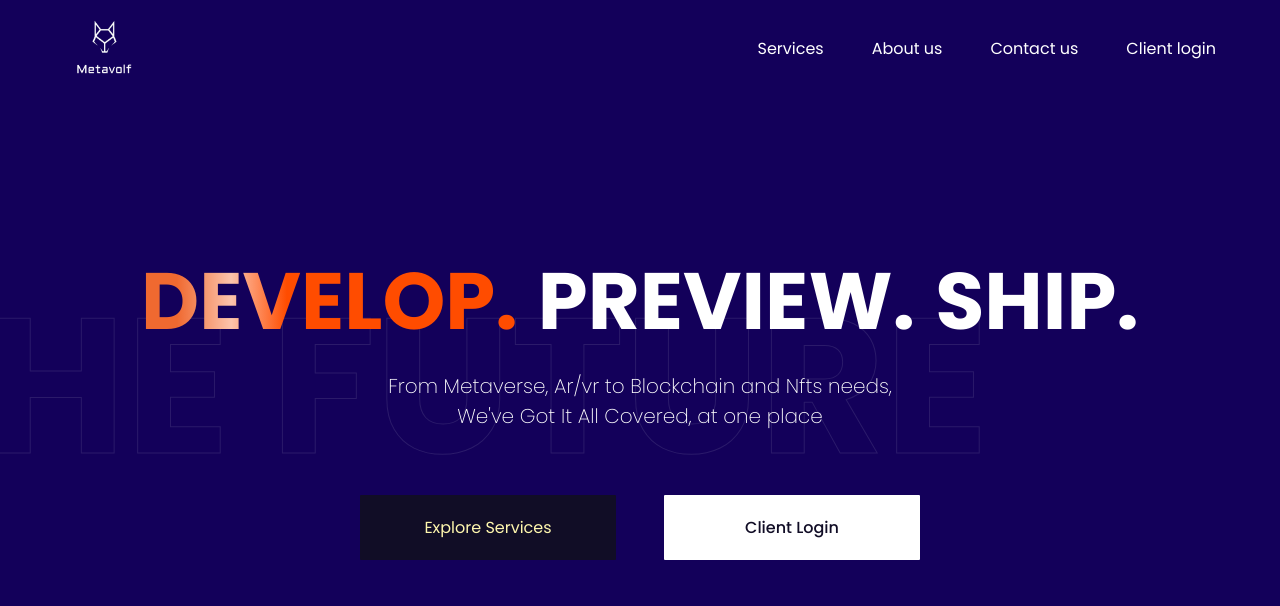
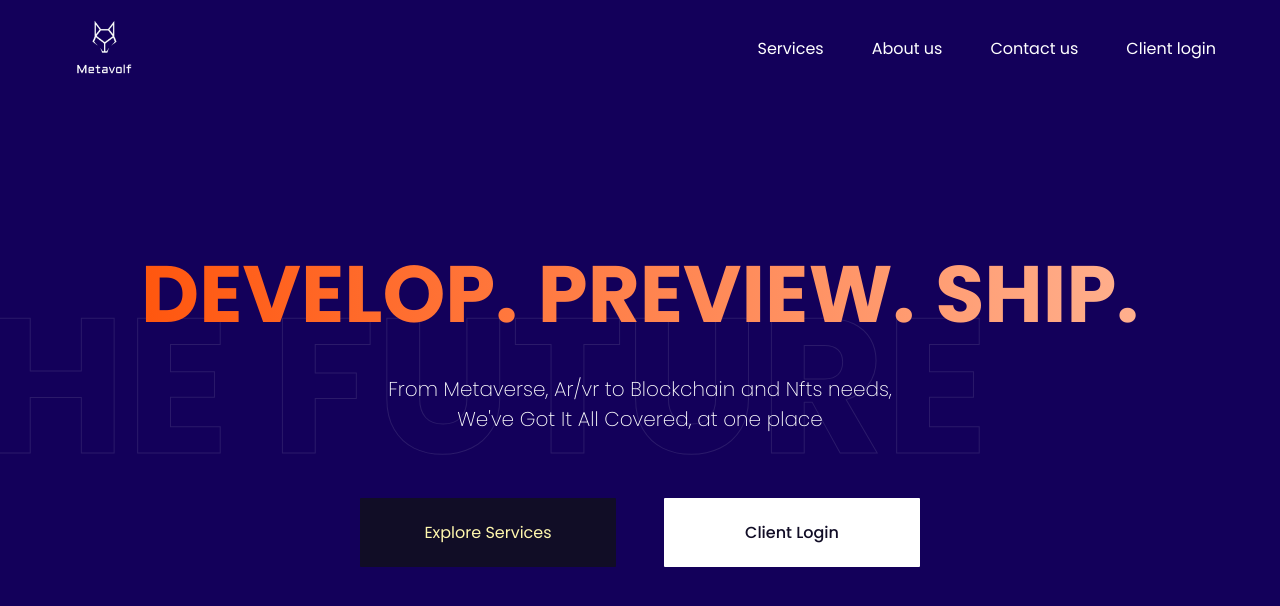
Before and after one commit to PrajwalDhule/metavolf, a Next.js app: page / in a window 1280 px wide. Shown: the top 606 px of the page. Built offline with nearby package versions, Linux system fonts and the light colour scheme.

Commit message:
added text animation and button hover effects

```diff
--- a/styles/Home.css
+++ b/styles/Home.css
@@ -36,18 +36,17 @@
 
 .home-body h1 {
   color: white;
-  font-size: 5rem;
   display: -webkit-box;
   display: -ms-flexbox;
   display: flex;
-}
-
-.home-body h1 p:nth-child(1) {
-  background: linear-gradient(269.97deg, #ff4c00 61.29%, #fcc4ac 76.06%, #f06930 90.46%);
-  -webkit-background-clip: text;
-  -webkit-text-fill-color: transparent;
+  --bg-size: 400%;
+  --color-one: hsl(18, 100%, 50%);
+  --color-two: hsl(0, 0%, 100%);
+  font-size: clamp(3rem, 25vmin, 5rem);
+  background: -webkit-gradient(linear, left top, right top, from(var(--color-one)), color-stop(var(--color-two)), to(var(--color-one))) 0 0/var(--bg-size) 100%;
+  background: linear-gradient(90deg, var(--color-one), var(--color-two), var(--color-one)) 0 0/var(--bg-size) 100%;
+  color: transparent;
   background-clip: text;
-  text-fill-color: transparent;
 }
 
 .home-body h1 p + p {
@@ -60,7 +59,7 @@
   font-size: 1.25rem;
   font-weight: 200;
   width: 40vw;
-  margin-top: 0.5em;
+  margin-top: 1em;
 }
 
 .home-body .btn-container button {
@@ -72,14 +71,43 @@
   margin-top: 4em;
   width: 16em;
   background-color: #110d26;
+  border: 2px solid #110d26;
   color: #fff7ae;
   cursor: pointer;
 }
 
+.home-body .btn-container button:hover {
+  border: 2px solid #533fb7;
+  background-color: #533fb7;
+  color: #110d26;
+}
+
 .home-body .btn-container button + button {
   background-color: white;
+  border: 2px solid white;
   color: #110d26;
   margin-left: 3em;
   font-weight: 500;
 }
+
+.home-body .btn-container button + button:hover {
+  color: white;
+}
+
+@media (prefers-reduced-motion: no-preference) {
+  .home-body > h1 {
+    -webkit-animation: move-bg 16s linear infinite;
+            animation: move-bg 16s linear infinite;
+  }
+  @-webkit-keyframes move-bg {
+    to {
+      background-position: var(--bg-size) 0;
+    }
+  }
+  @keyframes move-bg {
+    to {
+      background-position: var(--bg-size) 0;
+    }
+  }
+}
 /*# sourceMappingURL=Home.css.map */
--- a/styles/Home.scss
+++ b/styles/Home.scss
@@ -26,23 +26,38 @@ $yellow: #fff7ae;
   z-index: 1;
   h1 {
     color: white;
-    font-size: 5rem;
     display: flex;
-    p:nth-child(1) {
-      background: linear-gradient(
-        269.97deg,
-        #ff4c00 61.29%,
-        #fcc4ac 76.06%,
-        #f06930 90.46%
-      );
-      -webkit-background-clip: text;
-      -webkit-text-fill-color: transparent;
-      background-clip: text;
-      text-fill-color: transparent;
-    }
+    // font-size: 5rem;
+    // p:nth-child(1) {
+    //   background: linear-gradient(
+    //     269.97deg,
+    //     hsl(18, 100%, 50%) 61.29%,
+    //     hsl(18, 93%, 83%) 76.06%,
+    //     hsl(18, 86%, 56%) 90.46%
+    //   );
+    //   -webkit-background-clip: text;
+    //   -webkit-text-fill-color: transparent;
+    //   background-clip: text;
+    //   text-fill-color: transparent;
+    // }
     p + p {
       margin-left: 0.25em;
     }
+    --bg-size: 400%;
+    // --color-one: hsl(15 90% 55%);
+    // --color-two: hsl(40 95% 55%);
+    --color-one: hsl(18, 100%, 50%);
+    --color-two: hsl(0, 0%, 100%);
+    font-size: clamp(3rem, 25vmin, 5rem);
+    background: linear-gradient(
+        90deg,
+        var(--color-one),
+        var(--color-two),
+        var(--color-one)
+      )
+      0 0 / var(--bg-size) 100%;
+    color: transparent;
+    background-clip: text;
   }
   p.desc {
     color: white;
@@ -50,7 +65,7 @@ $yellow: #fff7ae;
     font-size: 1.25rem;
     font-weight: 200;
     width: 40vw;
-    margin-top: 0.5em;
+    margin-top: 1em;
   }
   .btn-container {
     button {
@@ -62,14 +77,35 @@ $yellow: #fff7ae;
       margin-top: 4em;
       width: 16em;
       background-color: $dark-blue;
+      border: 2px solid $dark-blue;
       color: $yellow;
       cursor: pointer;
+      &:hover {
+        border: 2px solid #533fb7;
+        background-color: #533fb7;
+        color: $dark-blue;
+      }
     }
     button + button {
       background-color: white;
+      border: 2px solid white;
       color: $dark-blue;
       margin-left: 3em;
       font-weight: 500;
+      &:hover {
+        color: white;
+      }
     }
   }
 }
+
+@media (prefers-reduced-motion: no-preference) {
+  .home-body > h1 {
+    animation: move-bg 16s linear infinite;
+  }
+  @keyframes move-bg {
+    to {
+      background-position: var(--bg-size) 0;
+    }
+  }
+}
```
Also changed, not shown: 1 other file (tests, documents, lock files or other folders).
